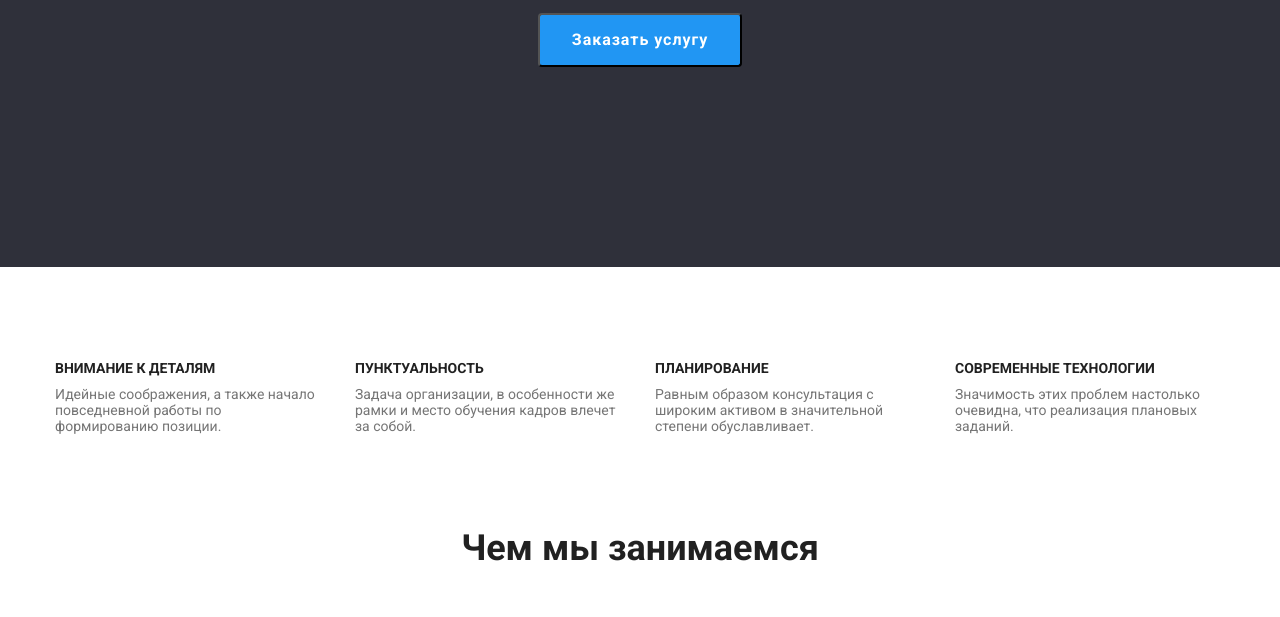
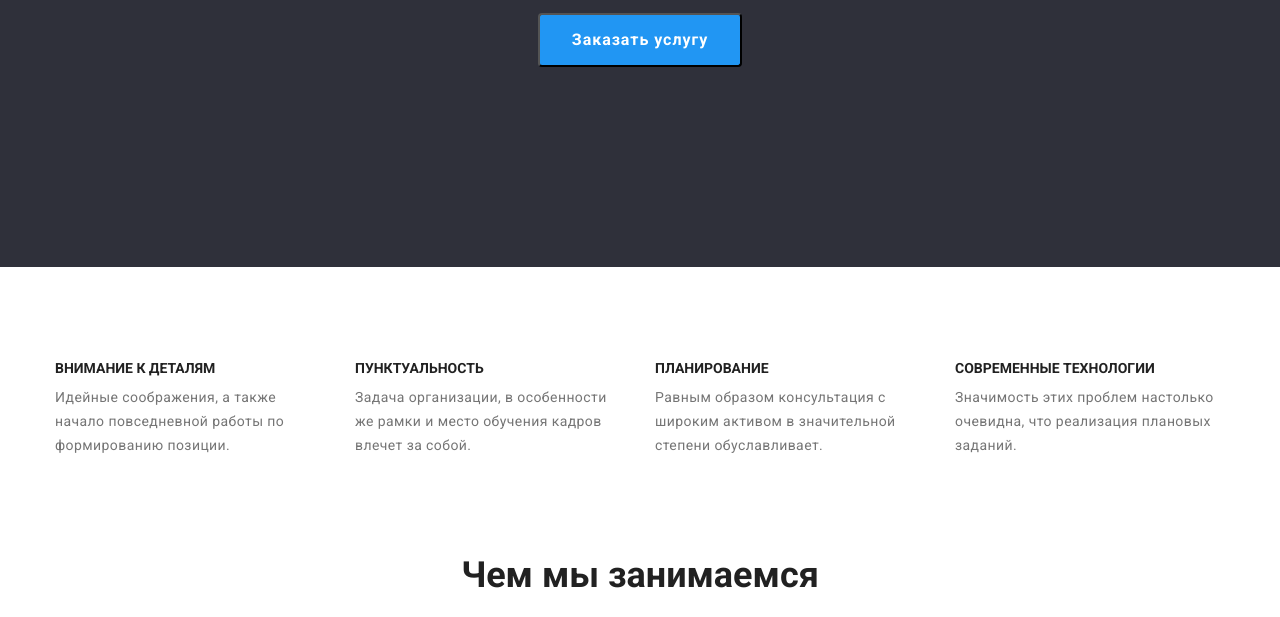
Before and after one commit to OlenaTsapliuk/goit-markup-hw-03, a plain HTML site: page index.html in a window 1280 px wide. Shown: the part 417-1034 px from the top of the page. Drawn offline with nearby package versions, Linux system fonts and the light colour scheme.

Commit message:
Отступы в секции Особенности

```diff
--- a/css/styles.css
+++ b/css/styles.css
@@ -200,12 +200,17 @@ margin-right: 30px;
   line-height: 1.1;
   text-transform: uppercase;
   color: var(--title-text-color);
-  margin-top: 0%;
+  margin-top: 0;
   margin-bottom: 10px;
 }
 .features p {
-  margin-top: 0%;
-  margin-bottom: 0%;
+  line-height: 1.714;
+  width: 270px;
+height: 75px;
+letter-spacing: 0.03em;
+
+  margin-top: 0;
+  margin-bottom: 0;
 }
 /* Секция Демонстрация */
 .posters {
```
